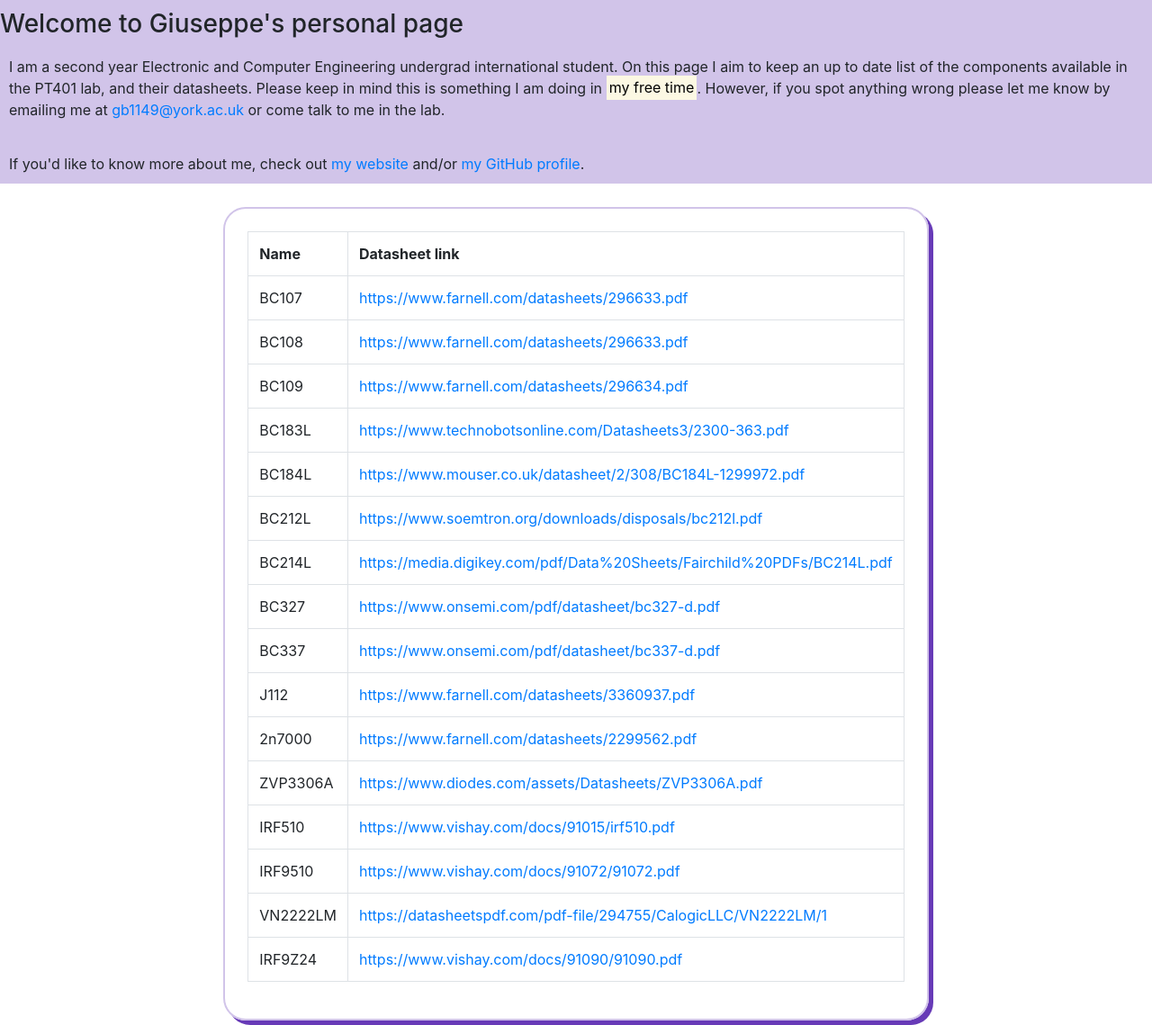
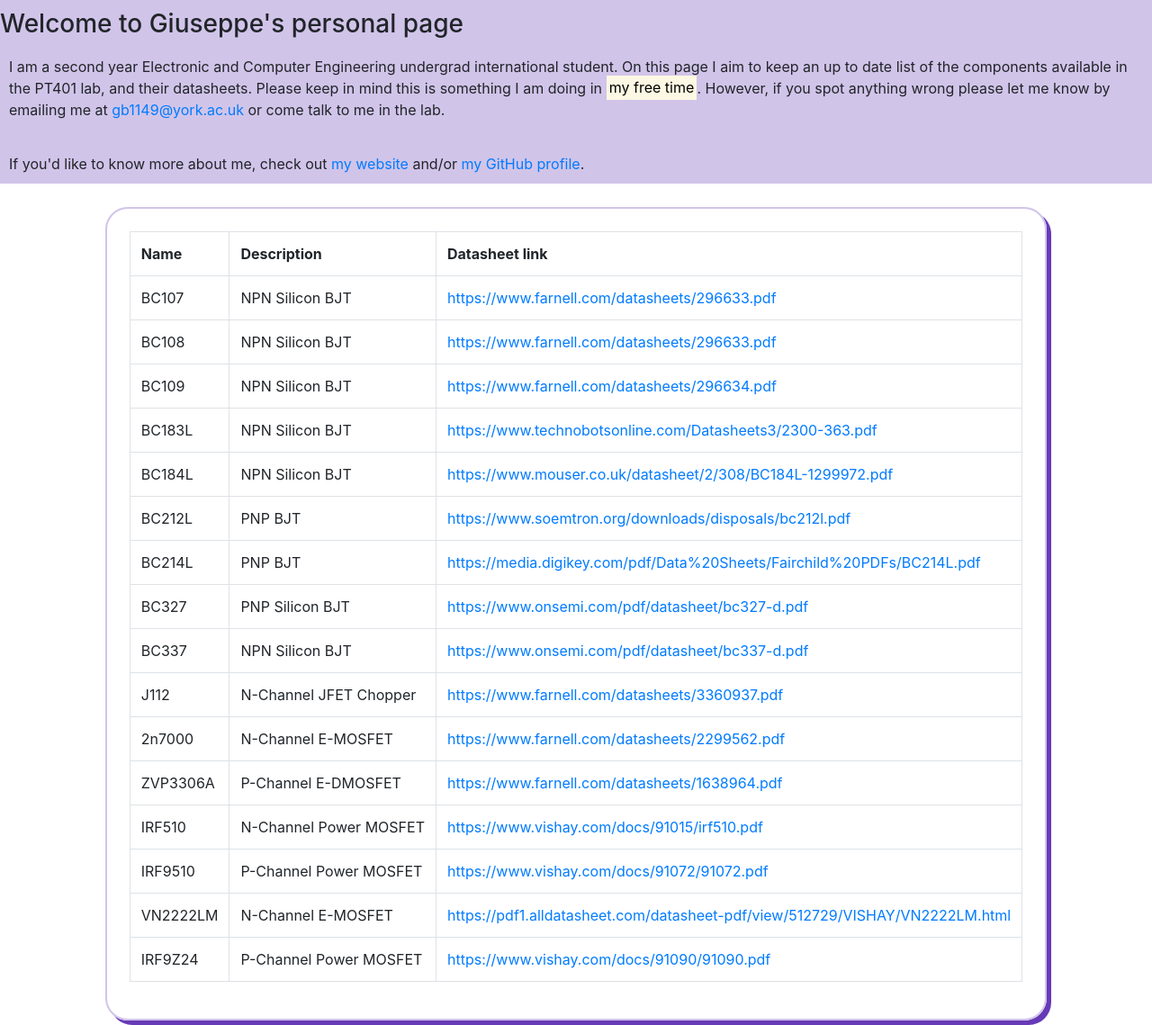
Before and after one commit to joe2k01/gb1149, a plain HTML site: page index.html in a window 1280 px wide. Shown: the whole page at 90% size. Drawn offline with nearby package versions, Linux system fonts and the light colour scheme.

Commit message:
gb1149: Add a description tab
Signed-off-by: Giuseppe Barillari <joe2k01dev@gmail.com>

```diff
--- a/database.json
+++ b/database.json
@@ -2,66 +2,82 @@
     "PT401": [
         {
             "name": "BC107",
+            "description": "NPN Silicon BJT",
             "datasheet": "https://www.farnell.com/datasheets/296633.pdf"
         },
         {
             "name": "BC108",
+            "description": "NPN Silicon BJT",
             "datasheet": "https://www.farnell.com/datasheets/296633.pdf"
         },
         {
             "name": "BC109",
+            "description": "NPN Silicon BJT",
             "datasheet": "https://www.farnell.com/datasheets/296634.pdf"
         },
         {
             "name": "BC183L",
+            "description": "NPN Silicon BJT",
             "datasheet": "https://www.technobotsonline.com/Datasheets3/2300-363.pdf"
         },
         {
             "name": "BC184L",
+            "description": "NPN Silicon BJT",
             "datasheet": "https://www.mouser.co.uk/datasheet/2/308/BC184L-1299972.pdf"
         },
         {
             "name": "BC212L",
+            "description": "PNP BJT",
             "datasheet": "https://www.soemtron.org/downloads/disposals/bc212l.pdf"
         },
         {
             "name": "BC214L",
+            "description": "PNP BJT",
             "datasheet": "https://media.digikey.com/pdf/Data%20Sheets/Fairchild%20PDFs/BC214L.pdf"
         },
         {
             "name": "BC327",
+            "description": "PNP Silicon BJT",
             "datasheet": "https://www.onsemi.com/pdf/datasheet/bc327-d.pdf"
         },
         {
             "name": "BC337",
+            "description": "NPN Silicon BJT",
             "datasheet": "https://www.onsemi.com/pdf/datasheet/bc337-d.pdf"
         },
         {
             "name": "J112",
+            "description": "N-Channel JFET Chopper",
             "datasheet": "https://www.farnell.com/datasheets/3360937.pdf"
         },
         {
             "name": "2n7000",
+            "description": "N-Channel E-MOSFET",
             "datasheet": "https://www.farnell.com/datasheets/2299562.pdf"
         },
         {
             "name": "ZVP3306A",
-            "datasheet": "https://www.diodes.com/assets/Datasheets/ZVP3306A.pdf"
+            "description": "P-Channel E-DMOSFET",
+            "datasheet": "https://www.farnell.com/datasheets/1638964.pdf"
         },
         {
             "name": "IRF510",
+            "description": "N-Channel Power MOSFET",
             "datasheet": "https://www.vishay.com/docs/91015/irf510.pdf"
         },
         {
             "name": "IRF9510",
+            "description": "P-Channel Power MOSFET",
             "datasheet": "https://www.vishay.com/docs/91072/91072.pdf"
         },
         {
             "name": "VN2222LM",
-            "datasheet": "https://datasheetspdf.com/pdf-file/294755/CalogicLLC/VN2222LM/1"
+            "description": "N-Channel E-MOSFET",
+            "datasheet": "https://pdf1.alldatasheet.com/datasheet-pdf/view/512729/VISHAY/VN2222LM.html"
         },
         {
             "name": "IRF9Z24",
+            "description": "P-Channel Power MOSFET",
             "datasheet": "https://www.vishay.com/docs/91090/91090.pdf"
         }
     ]
--- a/index.html
+++ b/index.html
@@ -29,6 +29,7 @@
                     <tbody>
                         <tr>
                             <th>Name</th>
+                            <th>Description</th>
                             <th>Datasheet link</th>
                         </tr>
                     </tbody>
--- a/index.js
+++ b/index.js
@@ -11,9 +11,11 @@ const loadTable = () => {
             let newRow = displayTable.insertRow();
 
             let nameCell = newRow.insertCell();
+            let descriptionCell = newRow.insertCell();
             let datasheetCell = newRow.insertCell();
 
             nameCell.innerHTML = PT401[i].name;
+            descriptionCell.innerHTML = PT401[i].description;
             datasheetCell.innerHTML = `<a href=${PT401[i].datasheet}>${PT401[i].datasheet}</a>`
         }
     })
```
